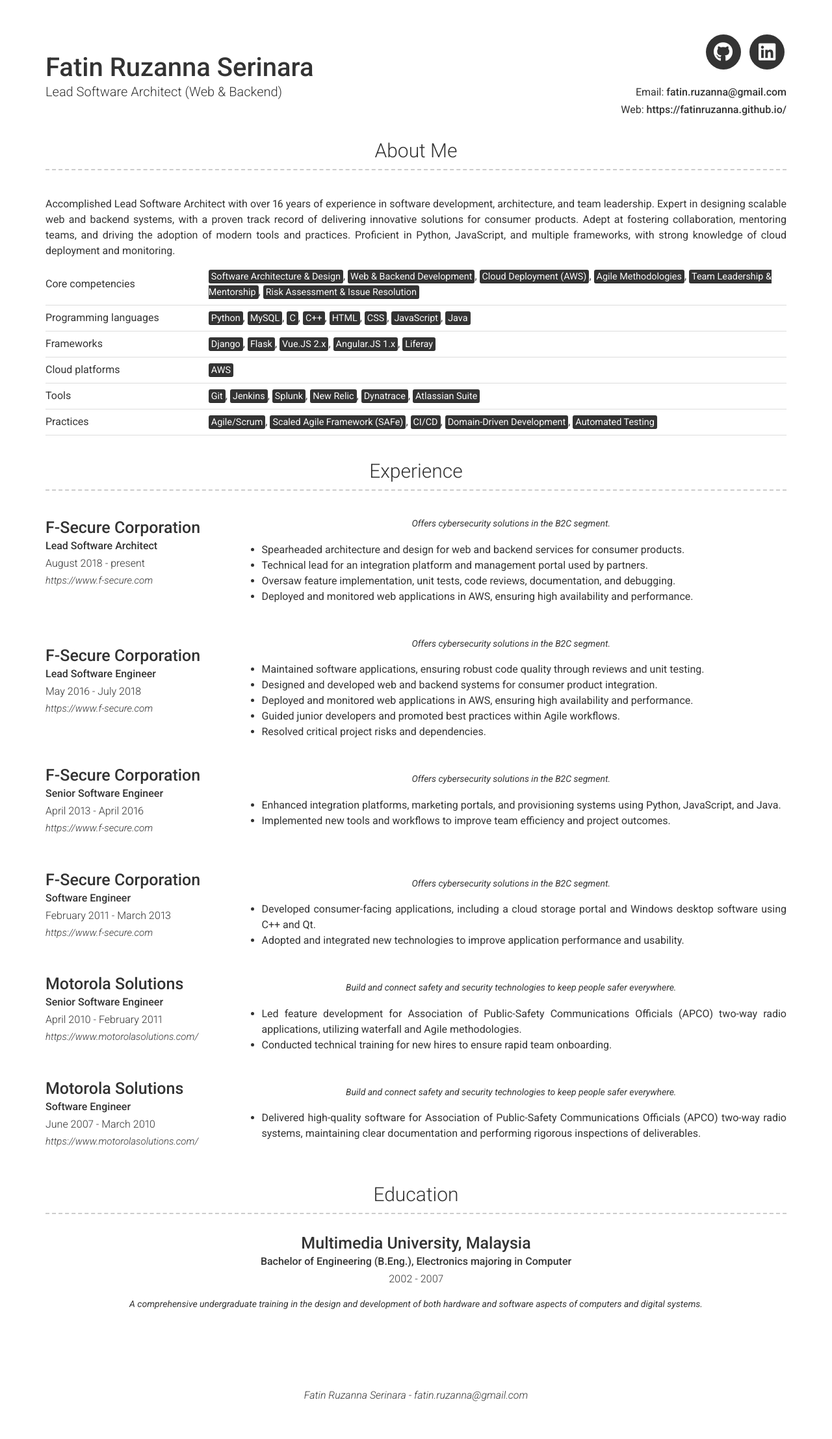
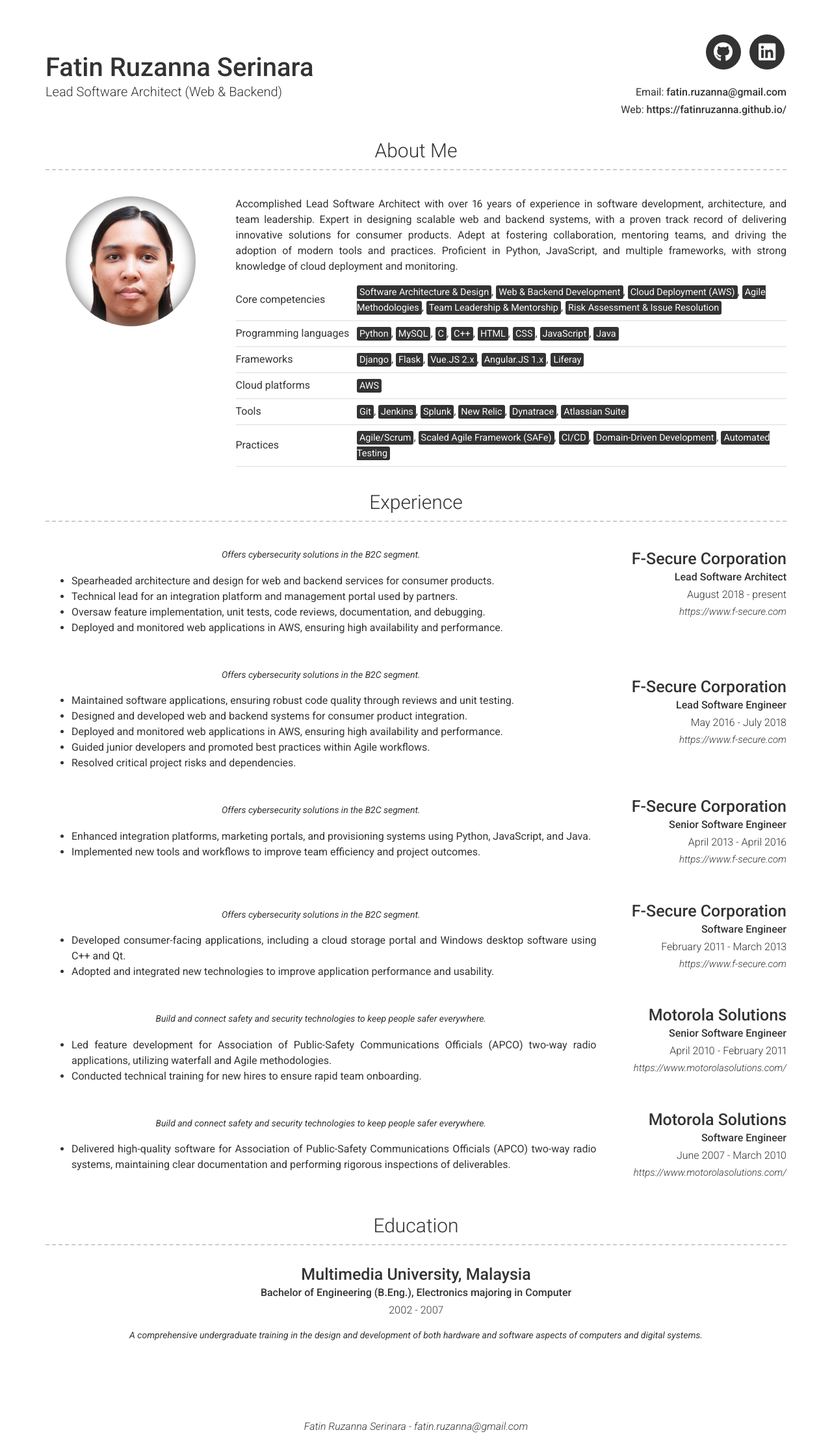
Before and after one commit to fatinruzanna/fatinruzanna.github.io, a Jekyll site: the page built from index.md, in a window 1280 px wide. Shown: the whole page at 65% size. Built offline with Jekyll 4.4.1, drawn with Linux system fonts in a browser that asks for light colours; nearby versions of some CDN libraries; before the commit the page ends 2166 px from its top, so only the background shows below that.

Commit message:
Update layout

```diff
--- a/_config.yml
+++ b/_config.yml
@@ -50,7 +50,7 @@ github_username:  fatinruzanna
 
 # About Section
 # about_title: About Me (Use this to override about section title)
-# about_profile_image: images/profile.jpg
+about_profile_image: images/profile.jpg
 about_content: | # this will include new lines to allow paragraphs
   Accomplished Lead Software Architect with over 16 years of experience in software development, architecture, and team leadership. Expert in designing scalable web and backend systems, with a proven track record of delivering innovative solutions for consumer products. Adept at fostering collaboration, mentoring teams, and driving the adoption of modern tools and practices. Proficient in Python, JavaScript, and multiple frameworks, with strong knowledge of cloud deployment and monitoring.
 
@@ -124,7 +124,7 @@ content:
   - title: Experience
     layout: list
     content:
-      - layout: left
+      - layout: right
         title: F-Secure Corporation
         sub_title: Lead Software Architect
         caption: August 2018 - present
@@ -136,7 +136,7 @@ content:
           - Technical lead for an integration platform and management portal used by partners.
           - Oversaw feature implementation, unit tests, code reviews, documentation, and debugging.
           - Deployed and monitored web applications in AWS, ensuring high availability and performance.
-      - layout: left
+      - layout: right
         title: F-Secure Corporation
         sub_title: Lead Software Engineer
         caption: May 2016 - July 2018
@@ -149,7 +149,7 @@ content:
           - Deployed and monitored web applications in AWS, ensuring high availability and performance.
           - Guided junior developers and promoted best practices within Agile workflows.
           - Resolved critical project risks and dependencies.
-      - layout: left
+      - layout: right
         title: F-Secure Corporation
         sub_title: Senior Software Engineer
         caption: April 2013 - April 2016
@@ -159,7 +159,7 @@ content:
         description: | # this will include new lines to allow paragraphs
           - Enhanced integration platforms, marketing portals, and provisioning systems using Python, JavaScript, and Java.
           - Implemented new tools and workflows to improve team efficiency and project outcomes.
-      - layout: left
+      - layout: right
         title: F-Secure Corporation
         sub_title: Software Engineer
         caption: February 2011 - March 2013
@@ -169,7 +169,7 @@ content:
         description: | # this will include new lines to allow paragraphs
           - Developed consumer-facing applications, including a cloud storage portal and Windows desktop software using C++ and Qt.
           - Adopted and integrated new technologies to improve application performance and usability.
-      - layout: left
+      - layout: right
         title: Motorola Solutions
         sub_title: Senior Software Engineer
         caption: April 2010 - February 2011
@@ -179,7 +179,7 @@ content:
         description: | # this will include new lines to allow paragraphs
           - Led feature development for Association of Public-Safety Communications Officials (APCO) two-way radio applications, utilizing waterfall and Agile methodologies.
           - Conducted technical training for new hires to ensure rapid team onboarding.
-      - layout: left
+      - layout: right
         title: Motorola Solutions
         sub_title: Software Engineer
         caption: June 2007 - March 2010
```
